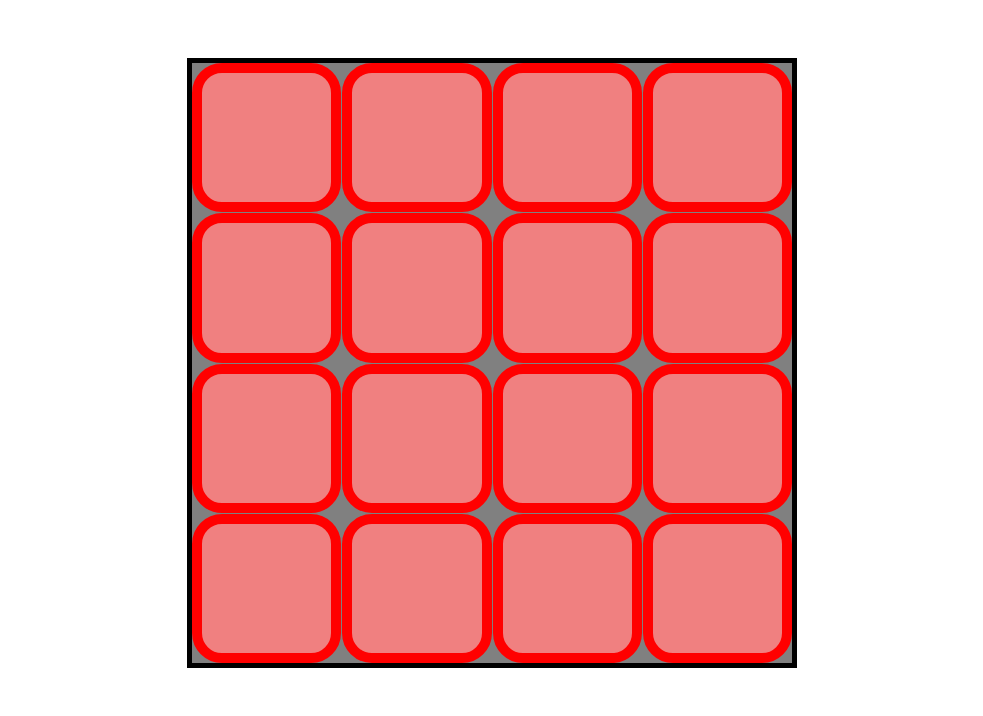
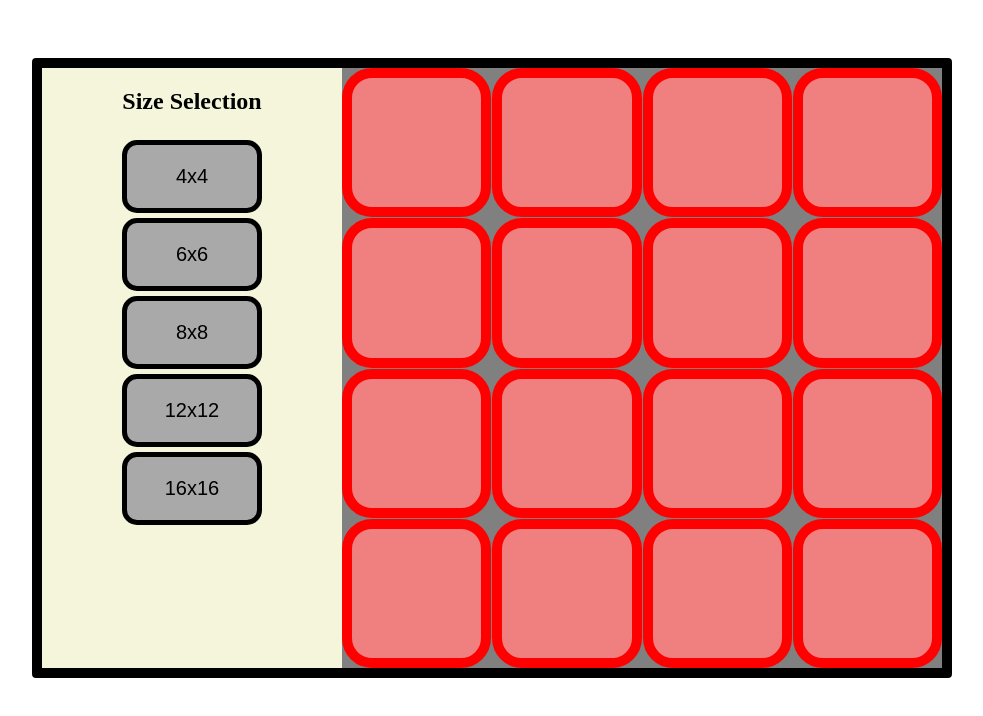
Before and after one commit to darwin-dev-diaz/odin-sketch, a plain HTML site: page index.html in a window 1280 px wide. Shown: the whole page, without its empty margins (148-1131 px from the left). Drawn offline with Linux system fonts and the light colour scheme.

Commit message:
Start size selection UI

```diff
--- a/index.html
+++ b/index.html
@@ -1,15 +1,26 @@
 <!DOCTYPE html>
 <html lang="en">
-<head>
-    <meta charset="UTF-8">
-    <meta name="viewport" content="width=device-width, initial-scale=1.0">
+  <head>
+    <meta charset="UTF-8" />
+    <meta name="viewport" content="width=device-width, initial-scale=1.0" />
     <title>Document</title>
-    <link rel="stylesheet" href="style2.css">
-    <link rel="stylesheet" href="style.css">
+    <link rel="stylesheet" href="style2.css" />
+    <link rel="stylesheet" href="style.css" />
     <script src="script.js" defer></script>
-</head>
-<body>
-    <div class="container fourGrid">
+  </head>
+  <body>
+    <div class="user-section">
+      <div class="menu">
+        <div class="size-selection">
+          <h2>Size Selection</h2>
+          <button class="menu-button">4x4</button>
+          <button class="menu-button">6x6</button>
+          <button class="menu-button">8x8</button>
+          <button class="menu-button">12x12</button>
+          <button class="menu-button">16x16</button>
+        </div>
+      </div>
+      <div class="container fourGrid">
         <div class="item"></div>
         <div class="item"></div>
         <div class="item"></div>
@@ -26,6 +37,7 @@
         <div class="item"></div>
         <div class="item"></div>
         <div class="item"></div>
+      </div>
     </div>
-</body>
+  </body>
 </html>
--- a/style2.css
+++ b/style2.css
@@ -6,10 +6,36 @@ body{
     align-items: center;
 }
 
+.user-section{
+    display: flex;
+    border: 10px black solid;
+    border-radius: 4px;
+}
+.menu{
+    background-color: beige;
+    width: 300px;
+    height: 600px;
+    display: flex;
+    flex-direction: column;
+    align-items: center;
+}
+.menu-button{
+    padding: 20px;
+    border: black 5px solid;
+    border-radius: 15px;
+    background-color: darkgray;
+    font-size: 20px;
+}
+.size-selection{
+    display: flex;
+    flex-direction: column;
+    gap: 5px;
+
+}
+
 .container{
     width: 600px;
     height: 600px;
-    border: 5px black solid;
     background-color: grey;
 
     display: grid;
@@ -39,8 +65,8 @@ body{
 
 .item{
     border: red 10px solid;
+    border-radius: 30px;
     background-color: lightcoral;
-    border-radius: 30px;
 
     display: flex;
     align-items: center;
```
